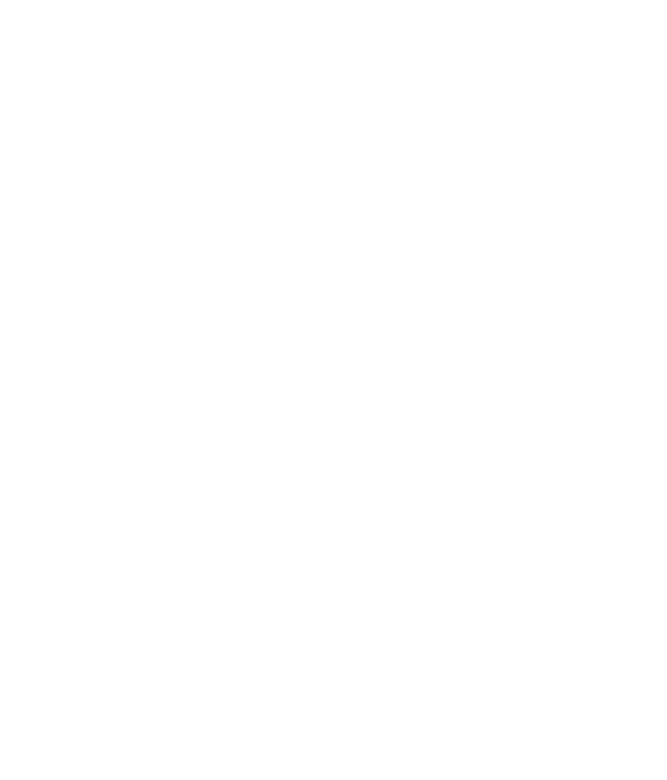
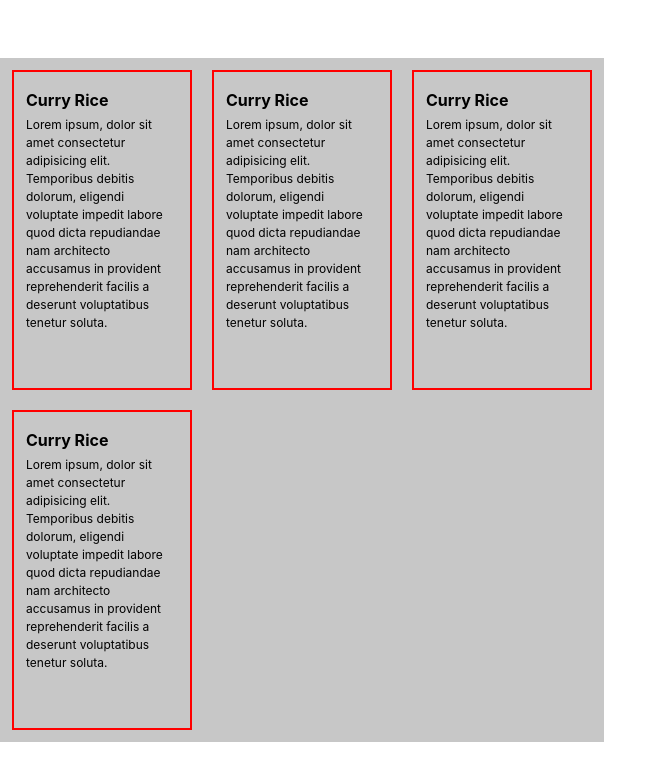
Before and after one commit to RandomWinter89/customize_recipe_page, a React (Vite) app: page / in a window 1280 px wide. Shown: the top 780 px of the page, without its empty margins (0-667 px from the left). Built offline with nearby package versions, Linux system fonts and the light colour scheme.

Commit message:
Update CSS

```diff
--- a/package.json
+++ b/package.json
@@ -14,7 +14,8 @@
   },
   "dependencies": {
     "react": "^18.3.1",
-    "react-dom": "^18.3.1"
+    "react-dom": "^18.3.1",
+    "react-router-dom": "^7.1.1"
   },
   "devDependencies": {
     "@eslint/js": "^9.17.0",
--- a/src/App.tsx
+++ b/src/App.tsx
@@ -1,14 +1,16 @@
 import { useState } from 'react'
 import { ThemeContext } from './contexts/themeContext';
 
-import './App.css'
+import Homepage from './pages/home';
+
+import './main.css'
 
 const App = () => {
   const [theme, setTheme] = useState<string>("light");
 
   return (
     <ThemeContext.Provider value={{ theme, setTheme }}>
-
+      <Homepage/>
     </ThemeContext.Provider>
 
       // {/* <div>
--- a/src/main.css
+++ b/src/main.css
@@ -7,7 +7,10 @@
 }
 
 :root {
-    font-size: 16px;
+    /* 16 1rem
+    24 1.5rem
+    32 2rem */
+
     --font-xxs: .25rem;
     --font-xs: .5rem;
     --font-s: .75rem;
@@ -22,3 +25,32 @@
 /* accordation */
 /* style list */
 /* underline table */
+
+div.Grid-Wrapper {
+    padding: var(--font-s);
+
+    background-color: rgb(199, 199, 199);
+    color:black;
+
+    display: grid;
+
+    grid-template-columns: repeat(3, 1fr);
+    gap: 20px;
+}
+
+div.Grid-Wrapper > .Card {
+    border: 2px solid red;
+    padding: 12px;
+    height: 320px;
+    width: 180px;
+}
+
+.Card .Sub-Header {
+    font-size: var(--font-m);
+    line-height: 2em;
+    font-weight: bold;
+}
+
+.Card .Sub-Description {
+    font-size: var(--font-s);
+}
--- /dev/null
+++ b/src/pages/home.tsx
@@ -0,0 +1,31 @@
+
+
+const Homepage = () => {
+    return(
+        <>
+            <div className="Grid-Wrapper">
+                <div className="Card">
+                    <p className="Sub-Header">Curry Rice</p>
+                    <p className="Sub-Description">Lorem ipsum, dolor sit amet consectetur adipisicing elit. Temporibus debitis dolorum, eligendi voluptate impedit labore quod dicta repudiandae nam architecto accusamus in provident reprehenderit facilis a deserunt voluptatibus tenetur soluta.</p>
+                </div>
+
+                <div className="Card">
+                    <p className="Sub-Header">Curry Rice</p>
+                    <p className="Sub-Description">Lorem ipsum, dolor sit amet consectetur adipisicing elit. Temporibus debitis dolorum, eligendi voluptate impedit labore quod dicta repudiandae nam architecto accusamus in provident reprehenderit facilis a deserunt voluptatibus tenetur soluta.</p>
+                </div>
+
+                <div className="Card">
+                    <p className="Sub-Header">Curry Rice</p>
+                    <p className="Sub-Description">Lorem ipsum, dolor sit amet consectetur adipisicing elit. Temporibus debitis dolorum, eligendi voluptate impedit labore quod dicta repudiandae nam architecto accusamus in provident reprehenderit facilis a deserunt voluptatibus tenetur soluta.</p>
+                </div>
+
+                <div className="Card">
+                    <p className="Sub-Header">Curry Rice</p>
+                    <p className="Sub-Description">Lorem ipsum, dolor sit amet consectetur adipisicing elit. Temporibus debitis dolorum, eligendi voluptate impedit labore quod dicta repudiandae nam architecto accusamus in provident reprehenderit facilis a deserunt voluptatibus tenetur soluta.</p>
+                </div>
+            </div>
+        </>
+    );
+}
+
+export default Homepage;
```
Also changed, not shown: src/pages/addPage.tsx (added), src/pages/updatePage.tsx (added), 1 other file (tests, documents, lock files or other folders).
